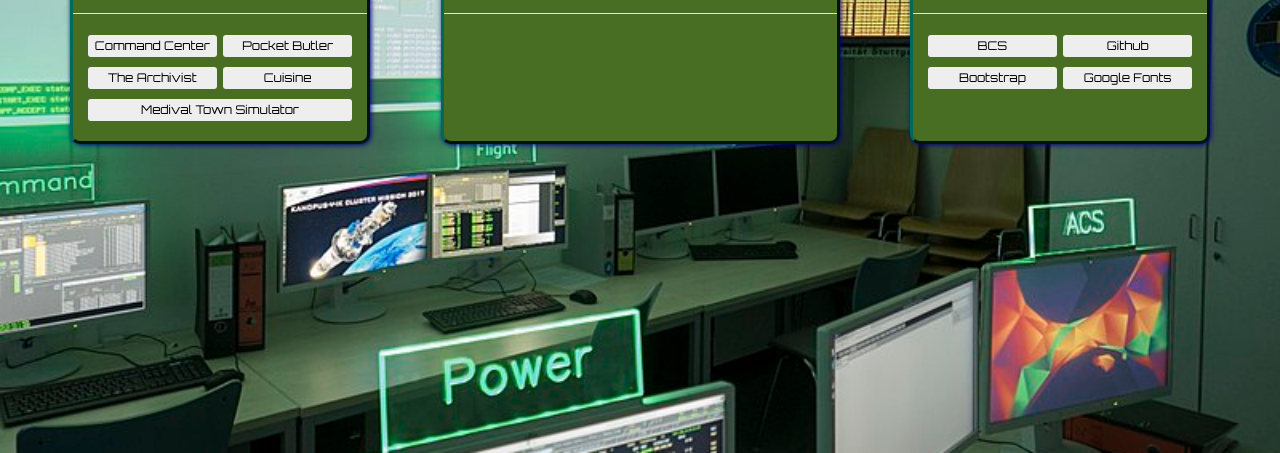
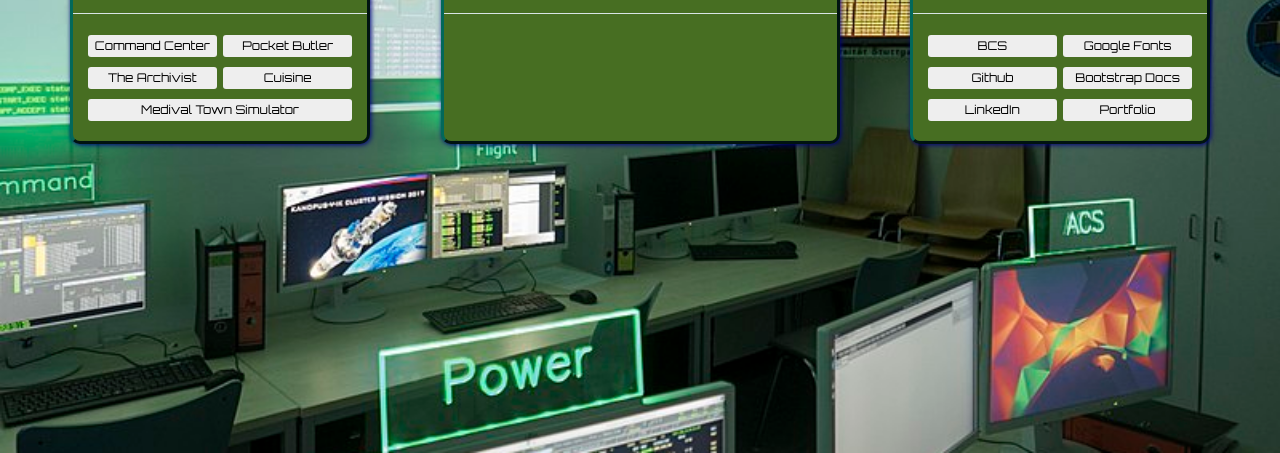
Before and after one commit to nvanbaak/command-center, a plain HTML site: page index.html in a window 1280 px wide. Shown: the part 347-800 px from the top of the page. Drawn offline with nearby package versions, Linux system fonts and the light colour scheme.

Commit message:
abstracted the link population method to also work on launch panel

```diff
--- a/index.html
+++ b/index.html
@@ -123,7 +123,7 @@
                 <h2 class=titleText>Quicklaunch</h2>
                 <hr>
 
-                <section class="arrayContainer">
+                <section class="arrayContainer" id="launch-tab">
                     <div class="arrayRow">
 
                         <a href="https://bootcampspot.com/">
@@ -132,23 +132,10 @@
 
                         <div class=arraySeparator></div>
 
-                        <a href="https://github.com/nvanbaak?tab=repositories">
-                            Github
-                        </a>
-
-                    </div>
-
-                    <div class="arrayRow">
-
-                        <a href="https://getbootstrap.com/docs/4.5/getting-started/introduction/">
-                            Bootstrap
-                        </a>
-
-                        <div class=arraySeparator></div>
-
                         <a href="https://fonts.google.com/">
                             Google Fonts
                         </a>
+
                     </div>
 
                 </section>
--- a/links.js
+++ b/links.js
@@ -1,22 +1,27 @@
 const projectLinks = $("#project-tab");
+const launchLinks = $("#launch-tab");
 
-const linkArr = [{text:"Command Center",href:"https://github.com/nvanbaak/command-center"},{text:"Pocket Butler",href:"https://github.com/nvanbaak/pocket-butler"},{text:"The Archivist",href:"https://github.com/nvanbaak/the-archivist"},{text:"Cuisine",href:"https://github.com/nvanbaak/cuisine"},{text:"Medival Town Simulator",href:"https://github.com/nvanbaak/medieval-town-simulator"}]
+const projectLinkArr = [{text:"Command Center",href:"https://github.com/nvanbaak/command-center"},{text:"Pocket Butler",href:"https://github.com/nvanbaak/pocket-butler"},{text:"The Archivist",href:"https://github.com/nvanbaak/the-archivist"},{text:"Cuisine",href:"https://github.com/nvanbaak/cuisine"},{text:"Medival Town Simulator",href:"https://github.com/nvanbaak/medieval-town-simulator"}]
 
 
-populateLinks();
+const launchLinkArr = [{text:"Github",href:"https://github.com/nvanbaak"},{text:"Bootstrap Docs",href:"https://getbootstrap.com/docs/4.5/getting-started/introduction/"},{text:"LinkedIn",href:"https://www.linkedin.com/in/nick-van-baak/"},{text:"Portfolio",href:"https://nvanbaak.github.io/profile-page/"}]
 
-// Adds the links in a grind format
-function populateLinks() {
 
-    let remainingLinks = linkArr.length;
+populateLinks(projectLinks, projectLinkArr);
+populateLinks(launchLinks, launchLinkArr);
 
-    for (let i = 0; i < linkArr.length; i += 2) {
+// Adds the given links in a grid format
+function populateLinks(appendHere, givenArray) {
+
+    let remainingLinks = givenArray.length;
+
+    for (let i = 0; i < givenArray.length; i += 2) {
 
         // Make a new row
         let newRow = $("<div>", {"class":"arrayRow"})
 
         // Add the first link
-        newRow.append( $("<a>", {"text":linkArr[i].text, "href":linkArr[i].href}) )
+        newRow.append( $("<a>", givenArray[i]) )
 
         // if we didn't just add the last link, add the next one
         if (remainingLinks > 1) {
@@ -25,11 +30,11 @@ function populateLinks() {
             newRow.append($("<div>", {"class":"arraySeparator"}))
 
             // Then the actual link
-            newRow.append( $("<a>", {"text":linkArr[i+1].text, "href":linkArr[i+1].href}) )
+            newRow.append( $("<a>", givenArray[i+1]) )
         }
 
         // Append the new row
-        projectLinks.append(newRow);
+        appendHere.append(newRow);
 
         // Count down the remaining links
         remainingLinks -= 2;
```
